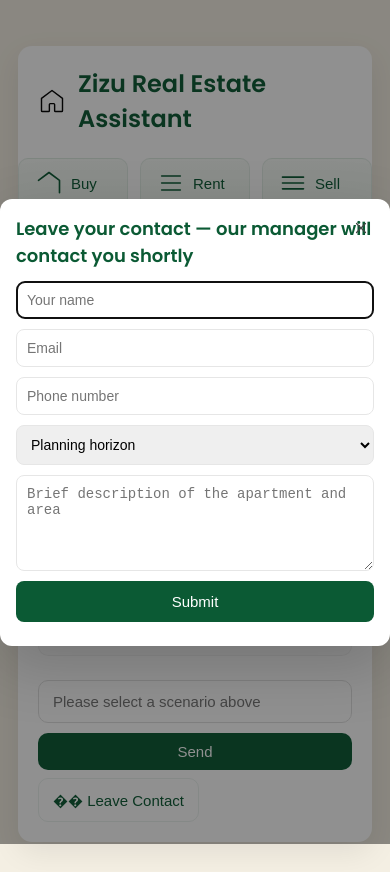
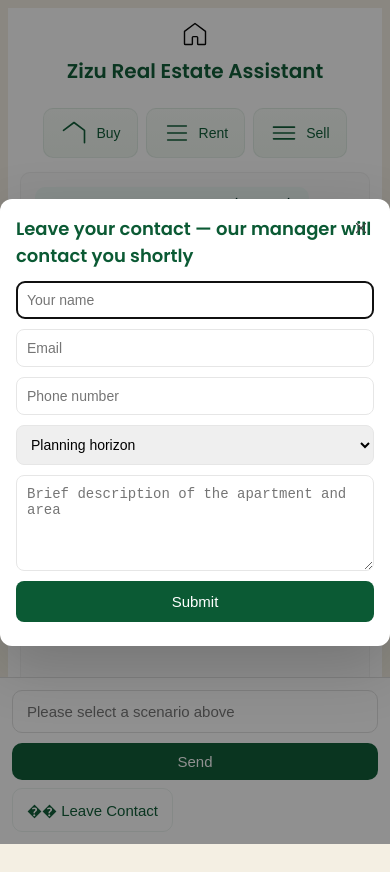
Before and after one commit to Inverigo/Hgd-re-bot, a website: page public/index.html in a window 390 px wide. Both pictures are taken after a click on the button "�� Leave Contact". After the commit the page ends 844 px from the top, so only its background shows below. Drawn offline with Linux system fonts and the light colour scheme.

Commit message:
Update index.html

```diff
--- a/public/index.html
+++ b/public/index.html
@@ -74,12 +74,94 @@
   textarea{min-height:96px;resize:vertical;}
   .lead-submit{margin-top:8px;display:block;width:100%;padding:12px;font-size:15px;border-radius:8px;border:0;background:var(--brand);color:#fff;cursor:pointer;}
   .status{margin-top:8px;font-size:14px;color:var(--muted);text-align:center;}
+
+  /* Мобильные стили */
   @media (max-width:640px){
-    .lead-card{padding:16px;}
-    .lead-grid{grid-template-columns:1fr;}
-    .chat-box{height:calc(100vh - 48px);}
-    .input-row{flex-direction:column;align-items:stretch;}
-    .input-row .small{width:100%;}
+    .page {
+      margin: 0;
+      padding: 8px;
+      height: 100vh;
+      display: flex;
+      flex-direction: column;
+    }
+
+    .chat-box {
+      height: 100%;
+      padding: 12px;
+      border-radius: 0;
+      box-shadow: none;
+    }
+
+    .lead-card {
+      padding: 16px;
+      max-width: 95%;
+      max-height: 90vh;
+      overflow-y: auto;
+    }
+
+    .lead-grid {
+      grid-template-columns: 1fr;
+    }
+
+    .input-row {
+      flex-direction: column;
+      align-items: stretch;
+    }
+
+    .input-row .small {
+      width: 100%;
+    }
+
+    /* Адаптация к клавиатуре */
+    .input-area {
+      position: fixed;
+      bottom: 0;
+      left: 0;
+      right: 0;
+      background: var(--card);
+      padding: 12px;
+      border-top: 1px solid #e0e0e0;
+      margin: 0;
+    }
+
+    .messages {
+      padding-bottom: 80px; /* Место для input-area */
+    }
+
+    /* Для модального окна на мобильных */
+    #overlay {
+      align-items: flex-start;
+      padding-top: 20px;
+      padding-bottom: 20px;
+    }
+
+    .lead-card {
+      margin: auto;
+      max-height: calc(100vh - 40px);
+      overflow-y: auto;
+    }
+  }
+
+  /* Дополнительные стили для очень маленьких экранов */
+  @media (max-width: 480px) {
+    .header {
+      flex-direction: column;
+      gap: 8px;
+    }
+
+    .title {
+      font-size: 20px;
+    }
+
+    .scenarios {
+      flex-wrap: wrap;
+      gap: 8px;
+    }
+
+    .scenarios button {
+      min-width: 90px;
+      font-size: 14px;
+    }
   }
 </style>
 </head>
@@ -164,6 +246,7 @@
   let sessionId = 'sess_' + Date.now();
   let currentScenario = null;
   let messageCount = 0;
+  let isMobile = window.innerWidth <= 640;
 
   // Append message helper
   function appendMessage(text, from = 'bot'){
@@ -299,6 +382,43 @@
     e.target.value = e.target.value.replace(/[^0-9+()\- \s]/g, '');
   });
 
+  // Мобильные оптимизации
+  function handleMobileKeyboard() {
+    if (!isMobile) return;
+
+    // Обработка появления/скрытия клавиатуры
+    const initialViewportHeight = window.innerHeight;
+    let currentViewportHeight = initialViewportHeight;
+
+    function handleResize() {
+      currentViewportHeight = window.innerHeight;
+      const heightDifference = initialViewportHeight - currentViewportHeight;
+
+      // Если клавиатура открыта (высота уменьшилась)
+      if (heightDifference > 150) {
+        document.body.classList.add('keyboard-open');
+        // Прокручиваем к последнему сообщению
+        setTimeout(() => {
+          messages.scrollTop = messages.scrollHeight;
+        }, 100);
+      } else {
+        document.body.classList.remove('keyboard-open');
+      }
+    }
+
+    window.addEventListener('resize', handleResize);
+
+    // Предотвращаем скрытие клавиатуры при отправке
+    userInput.addEventListener('blur', (e) => {
+      if (isMobile && userInput.value.trim()) {
+        setTimeout(() => userInput.focus(), 100);
+      }
+    });
+  }
+
+  // Инициализация мобильных функций
+  handleMobileKeyboard();
+
   // initial hint
   appendMessage('Welcome! Choose Buy / Rent / Sell to start.', 'bot');
 </script>
```
